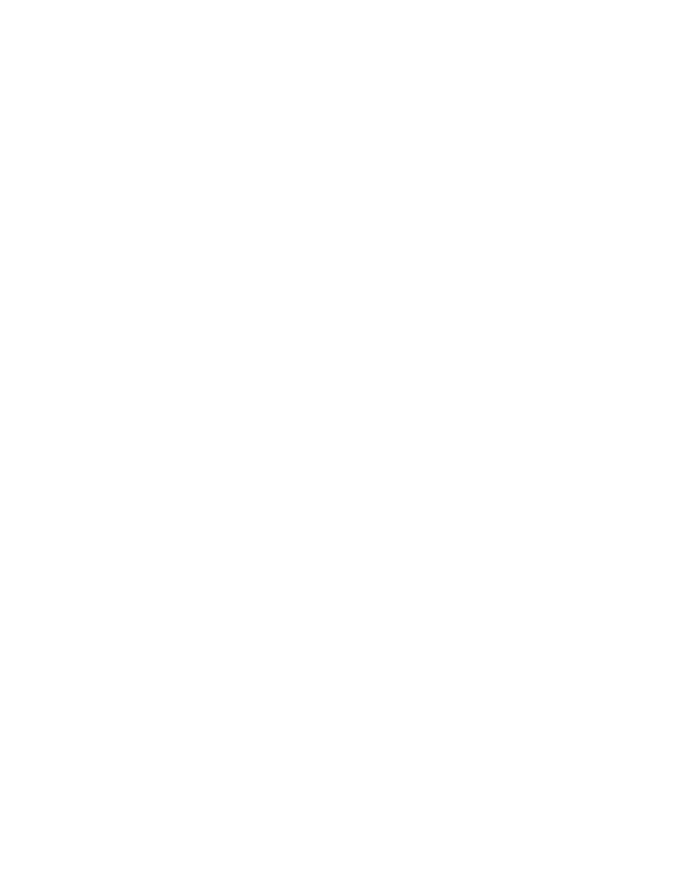
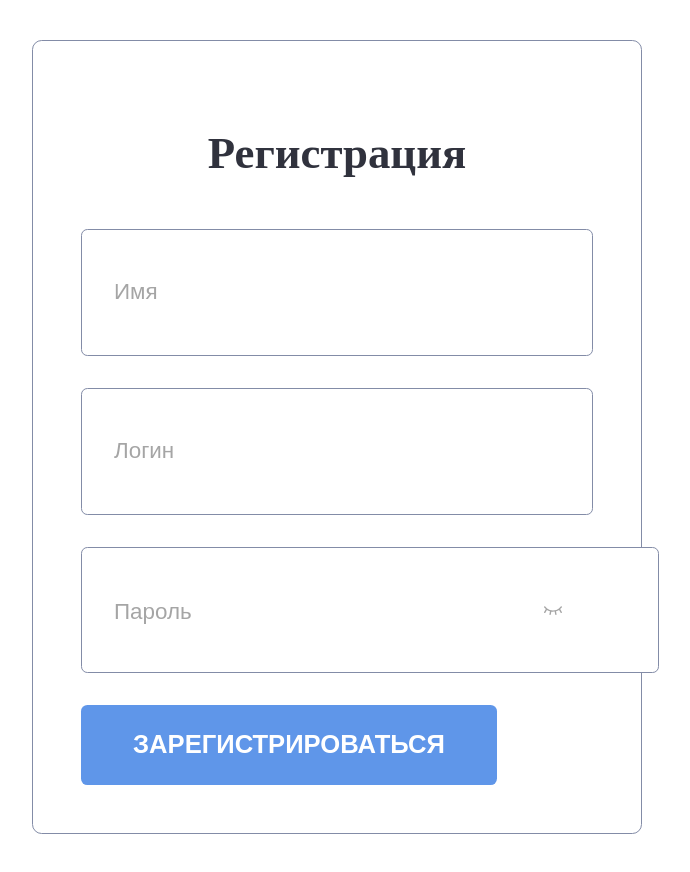
Before and after one commit to nikolakozaryan/project-management-app, a React (Create React App) app: page /signup in a window 1280 px wide. Shown: the part 280-1152 px from the top of the page, without its empty margins (303-993 px from the left). Before the commit the page ends 800 px from the top, so only its background shows below. Built offline with nearby package versions, Linux system fonts and the light colour scheme.

Commit message:
feat: fill Register page with components

```diff
--- /dev/null
+++ b/src/pages/Register/Register.module.scss
@@ -0,0 +1,22 @@
+@import '../../common/style/abstracts/variables';
+@import '../../common/style/abstracts/mixins';
+
+.register {
+  padding: 3rem;
+  border: .1rem solid $form-border-color;
+  border-radius: .6rem;
+  margin: 20rem auto;
+  max-width: 32rem;
+
+  &__heading {
+    @include font(2.8rem, 3.43rem, 600);
+    text-align: center;
+    margin-bottom: 3rem;
+  }
+
+  &__form {
+    display: flex;
+    flex-direction: column;
+    gap: 2rem;
+  }
+}
--- a/src/pages/Register/Register.tsx
+++ b/src/pages/Register/Register.tsx
@@ -1,7 +1,32 @@
 import React from 'react';
+import { useForm, SubmitHandler, FormProvider } from 'react-hook-form';
+import LoginInput from '../../components/Register/LoginInput/LoginInput';
+import NameInput from '../../components/Register/NameInput/NameInput';
+import PasswordInput from '../../components/Register/PasswordInput/PasswordInput';
+import { FormInputs } from './types';
+import classes from './Register.module.scss';
+import Button from '../../components/common/Button/Button';
 
 const Register = () => {
-  return <div>Register</div>;
+  const methods = useForm<FormInputs>({ reValidateMode: 'onSubmit' });
+
+  const formSubmitHandler: SubmitHandler<FormInputs> = (data, event) => {
+    event?.preventDefault();
+  };
+
+  return (
+    <section className={classes.register}>
+      <h2 className={classes.register__heading}>Регистрация</h2>
+      <FormProvider {...methods}>
+        <form onSubmit={methods.handleSubmit(formSubmitHandler)} className={classes.register__form}>
+          <NameInput />
+          <LoginInput />
+          <PasswordInput />
+          <Button value="зарегистрироваться" />
+        </form>
+      </FormProvider>
+    </section>
+  );
 };
 
 export default Register;
--- /dev/null
+++ b/src/pages/Register/types.ts
@@ -0,0 +1,5 @@
+export type FormInputs = {
+  login: string;
+  name: string;
+  password: string;
+};
```
